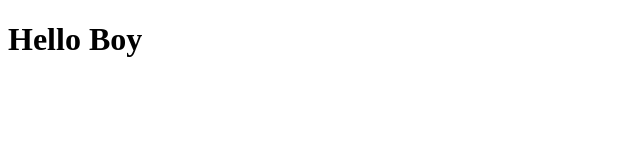
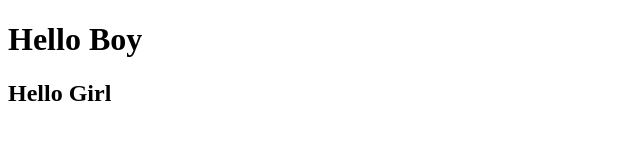
Before and after one commit to awkditya/IVALUE, a plain HTML site: page index.html in a window 1280 px wide. Shown: the whole page, without its empty margins (0-640 px from the left). Drawn offline with Linux system fonts and the light colour scheme.

Commit message:
This is a new feature

```diff
--- a/index.html
+++ b/index.html
@@ -7,5 +7,7 @@
 </head>
 <body>
     <h1>Hello Boy</h1>
+    <h2>Hello Girl</h2>
+
 </body>
 </html>
```
